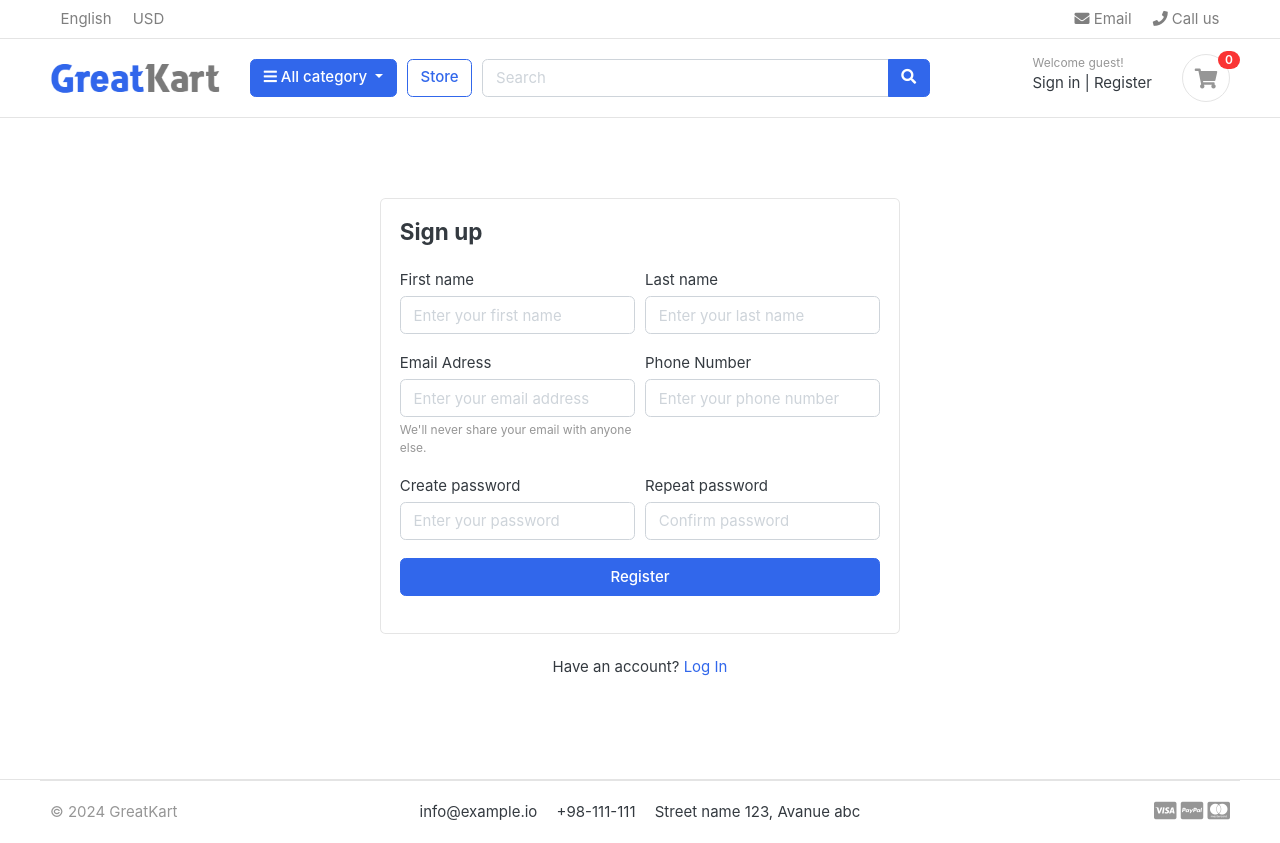
After one commit to AlirezaAnbari/Django-BootstrapTemplate-GreatkartWebsite, a Django app: page /accounts/register/ in a window 1280 px wide. The commit adds this page. Run offline with Django 4.2, Linux system fonts and the light colour scheme; data that the repository does not hold is empty; some libraries are stand-ins or nearby versions; some web fonts are replaced.

Commit message:
Registration prepration
 - Registration setting up url .
- implement model form .
- editing __init__ method (applyy CSS to all fields in this function)

```diff
--- /dev/null
+++ b/accounts/forms.py
@@ -0,0 +1,32 @@
+from typing import Any, Mapping
+from django import forms
+from django.core.files.base import File
+from django.db.models.base import Model
+from django.forms.utils import ErrorList
+
+from .models import Account
+
+
+class RegistrationForm(forms.ModelForm):
+    password = forms.CharField(widget=forms.PasswordInput(attrs={
+        'placeholder': 'Enter your password',
+    }))
+    confirm_password = forms.CharField(widget=forms.PasswordInput(attrs={
+        'placeholder': 'Confirm password',
+    }))
+
+    class Meta:
+        model = Account
+        fields = [
+            'first_name', 'last_name', 'phone_number', 'email', 'password'
+        ]
+
+    # Implement CSS class to all fields
+    def __init__(self, *args, **kwargs):
+        super(RegistrationForm, self).__init__(*args, **kwargs)
+        self.fields['first_name'].widget.attrs['placeholder'] = 'Enter your first name'
+        self.fields['last_name'].widget.attrs['placeholder'] = 'Enter your last name'
+        self.fields['phone_number'].widget.attrs['placeholder'] = 'Enter your phone number'
+        self.fields['email'].widget.attrs['placeholder'] = 'Enter your email address'
+        for field in self.fields:
+            self.fields[field].widget.attrs['class'] = 'form-control'
--- /dev/null
+++ b/accounts/urls.py
@@ -0,0 +1,9 @@
+from django.urls import path
+from . import views
+
+urlpatterns = [
+    path("register/", views.register, name="register"),
+    path("login/", views.login, name="login"),
+    path("logout/", views.logout, name="logout"),
+
+]
--- a/accounts/views.py
+++ b/accounts/views.py
@@ -1,3 +1,23 @@
 from django.shortcuts import render
 
-# Create your views here.
+from .forms import (
+    RegistrationForm,
+)
+
+
+def register(request):
+    form = RegistrationForm()
+
+    context = {
+        'form': form,
+    }
+
+    return render(request, 'accounts/register.html', context)
+
+
+def login(request):
+    return render(request, 'accounts/login.html')
+
+
+def logout(request):
+    return render(request, 'accounts/logout.html')
--- a/core/urls.py
+++ b/core/urls.py
@@ -26,6 +26,7 @@ from . import views
 
 urlpatterns = [
     path("admin/", admin.site.urls),
+    path("accounts/", include("accounts.urls")),
     path("", views.home, name="home"),
     path("store/", include("store.urls")),
     path("cart/", include("carts.urls")),
--- /dev/null
+++ b/templates/accounts/login.html
@@ -0,0 +1 @@
+login
--- /dev/null
+++ b/templates/accounts/register.html
@@ -0,0 +1,71 @@
+{% extends 'base.html' %}
+
+{% block content %}
+
+<!-- ========================= SECTION CONTENT ========================= -->
+<section class="section-content padding-y">
+
+    <!-- ============================ COMPONENT REGISTER   ================================= -->
+        <div class="card mx-auto" style="max-width:520px; margin-top:40px;">
+          <article class="card-body">
+            <header class="mb-4"><h4 class="card-title">Sign up</h4></header>
+            <form action="{% url 'register' %}" method="POST">
+                {% csrf_token %}
+
+                    <div class="form-row">
+                        <div class="col form-group">
+                            <label>First name</label>
+                              {{ form.first_name }}
+                        </div> <!-- form-group end.// -->
+                        <div class="col form-group">
+                            <label>Last name</label>
+                              {{ form.last_name }}
+                        </div> <!-- form-group end.// -->
+                    </div> <!-- form-row end.// -->
+                    <!-- <div class="form-group">
+                        <label class="custom-control custom-radio custom-control-inline">
+                          <input class="custom-control-input" checked="" type="radio" name="gender" value="option1">
+                          <span class="custom-control-label"> Male </span>
+                        </label>
+                        <label class="custom-control custom-radio custom-control-inline">
+                          <input class="custom-control-input" type="radio" name="gender" value="option2">
+                          <span class="custom-control-label"> Female </span>
+                        </label>
+                    </div> form-group end.// -->
+                    <div class="form-row">
+                        <div class="form-group col-md-6">
+                          <label>Email Adress</label>
+                            {{ form.email }}
+                        <small class="form-text text-muted">We'll never share your email with anyone else.</small>
+                        </div> <!-- form-group end.// -->
+                        <div class="form-group col-md-6">
+                          <label>Phone Number</label>
+                          {{ form.phone_number }}
+                        </div> <!-- form-group end.// -->
+                    </div> <!-- form-row.// -->
+                    <div class="form-row">
+                        <div class="form-group col-md-6">
+                            <label>Create password</label>
+                            {{ form.password }}
+                        </div> <!-- form-group end.// -->
+                        <div class="form-group col-md-6">
+                            <label>Repeat password</label>
+                            {{ form.confirm_password }}
+                        </div> <!-- form-group end.// -->
+                    </div>
+                    <div class="form-group">
+                        <button type="submit" class="btn btn-primary btn-block"> Register  </button>
+                    </div> <!-- form-group// -->
+
+                </form>
+            </article><!-- card-body.// -->
+        </div> <!-- card .// -->
+        <p class="text-center mt-4">Have an account? <a href="">Log In</a></p>
+        <br><br>
+    <!-- ============================ COMPONENT REGISTER  END.// ================================= -->
+
+
+    </section>
+    <!-- ========================= SECTION CONTENT END// ========================= -->
+
+{% endblock %}
--- a/templates/includes/navbar.html
+++ b/templates/includes/navbar.html
@@ -64,8 +64,8 @@
                         <div class="widget-header">
                             <small class="title text-muted">Welcome guest!</small>
                             <div>
-                                <a href="./signin.html">Sign in</a> <span class="dark-transp"> | </span>
-                                <a href="./register.html"> Register</a>
+                                <a href="{% url 'login' %}">Sign in</a> <span class="dark-transp"> | </span>
+                                <a href="{% url 'register' %}"> Register</a>
                             </div>
                         </div>
                         <a href="./cart.html" class="widget-header pl-3 ml-3">
```
